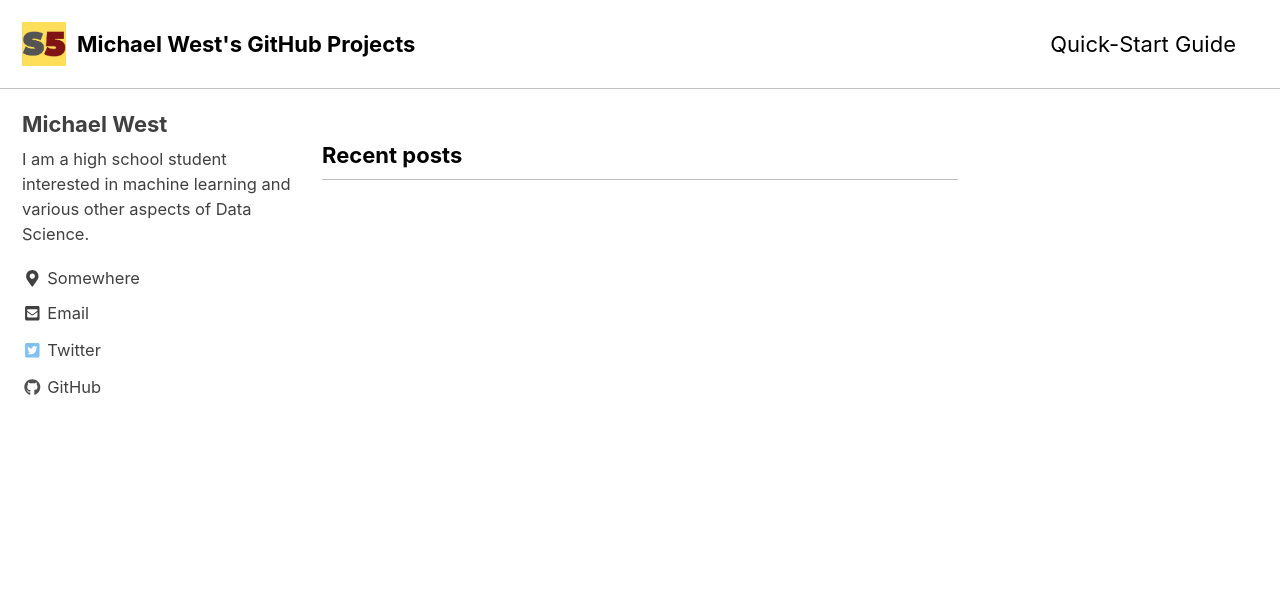
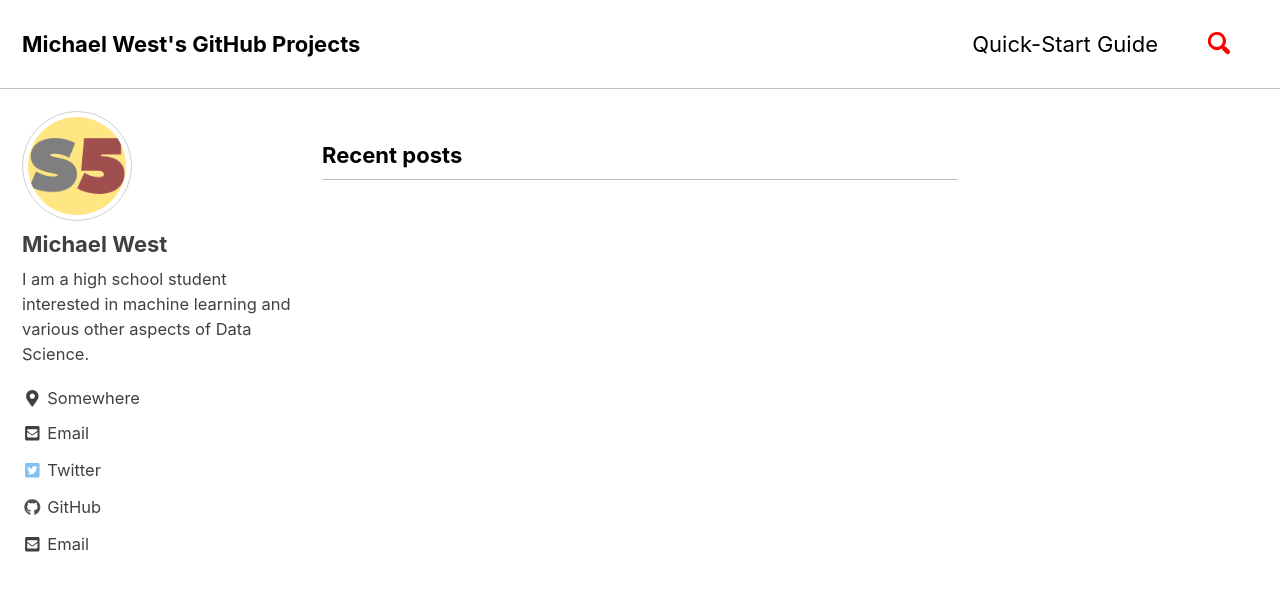
Before and after one commit to Season5Ryze/season5ryze.github.io, a Jekyll site: the page built from index.html, in a window 1280 px wide and 900 px high. Shown: the top 591 px of the window. Built offline with Jekyll 4.4.1, drawn with Linux system fonts in a browser that asks for light colours; cached includes are drawn as plain includes; nearby versions of some CDN libraries; the list of posts is cut into pages by our own code.

Commit message:
Added more config stuff

```diff
--- a/_config.yml
+++ b/_config.yml
@@ -24,7 +24,7 @@ url                      : "season5ryze.github.io"
 baseurl                  : # the subpath of your site, e.g. "/blog"
 repository               : season5ryze/season5ryze.github.io
 teaser                   : # path of fallback teaser image, e.g. "/assets/images/500x300.png"
-logo                     : /assets/images/GitHub Logo.png
+logo                     : #
 masthead_title           : # overrides the website title displayed in the masthead, use " " for no title
 # breadcrumbs            : false # true, false (default)
 words_per_minute         : 200
@@ -64,7 +64,7 @@ reCaptcha:
   secret                 :
 atom_feed:
   path                   : # blank (default) uses feed.xml
-search                   : # true, false (default)
+search                   : true
 search_full_content      : # true, false (default)
 search_provider          : # lunr (default), algolia, google
 algolia:
@@ -107,10 +107,10 @@ analytics:
 # Site Author
 author:
   name             : "Michael West"
-  avatar           : # path of avatar image, e.g. "/assets/images/bio-photo.jpg"
+  avatar           : /assets/images/GitHub Logo.png
   bio              : "I am a high school student interested in machine learning and various other aspects of Data Science."
   location         : "Somewhere"
-  email            :
+  email            : kiwizfromspace@gmail.com
   links:
     - label: "Email"
       icon: "fas fa-fw fa-envelope-square"
@@ -290,6 +290,6 @@ defaults:
       layout: single
       author_profile: true
       read_time: true
-      comments: # true
+      comments:  true
       share: true
       related: true
```
